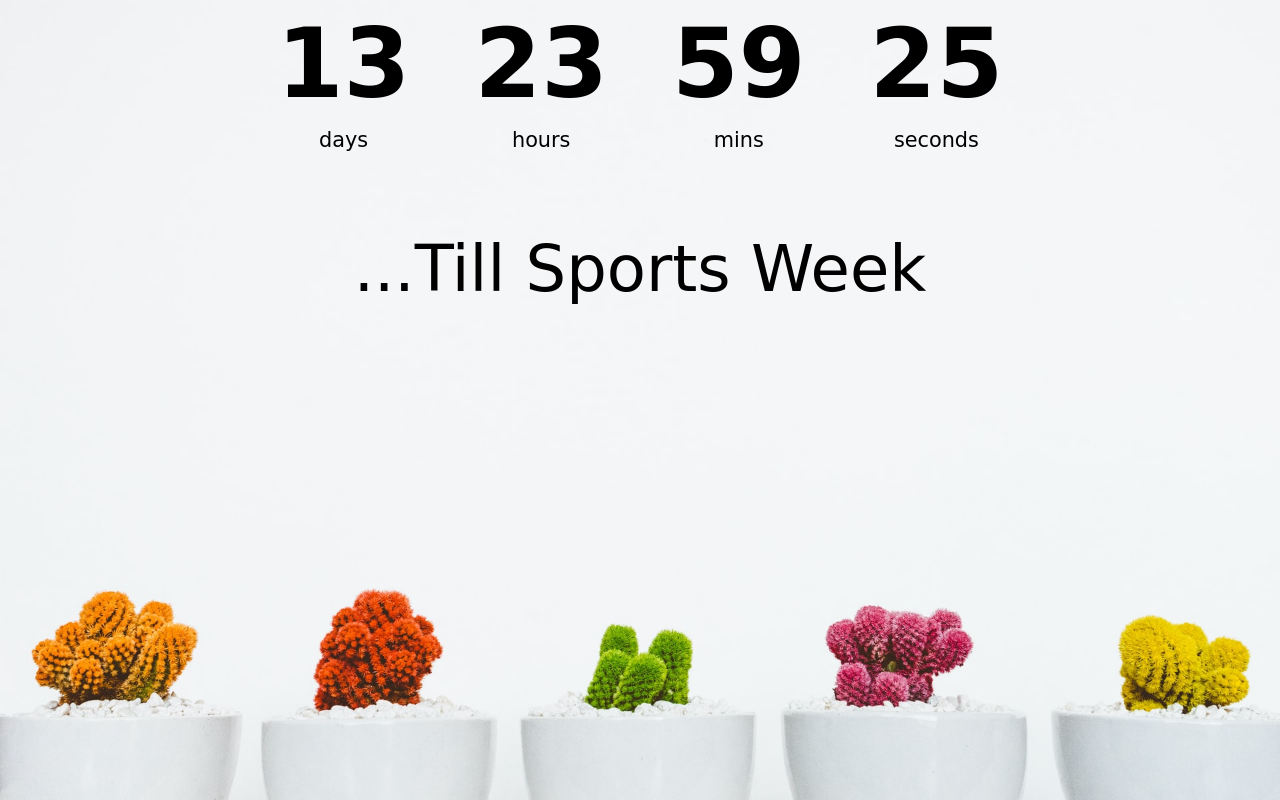
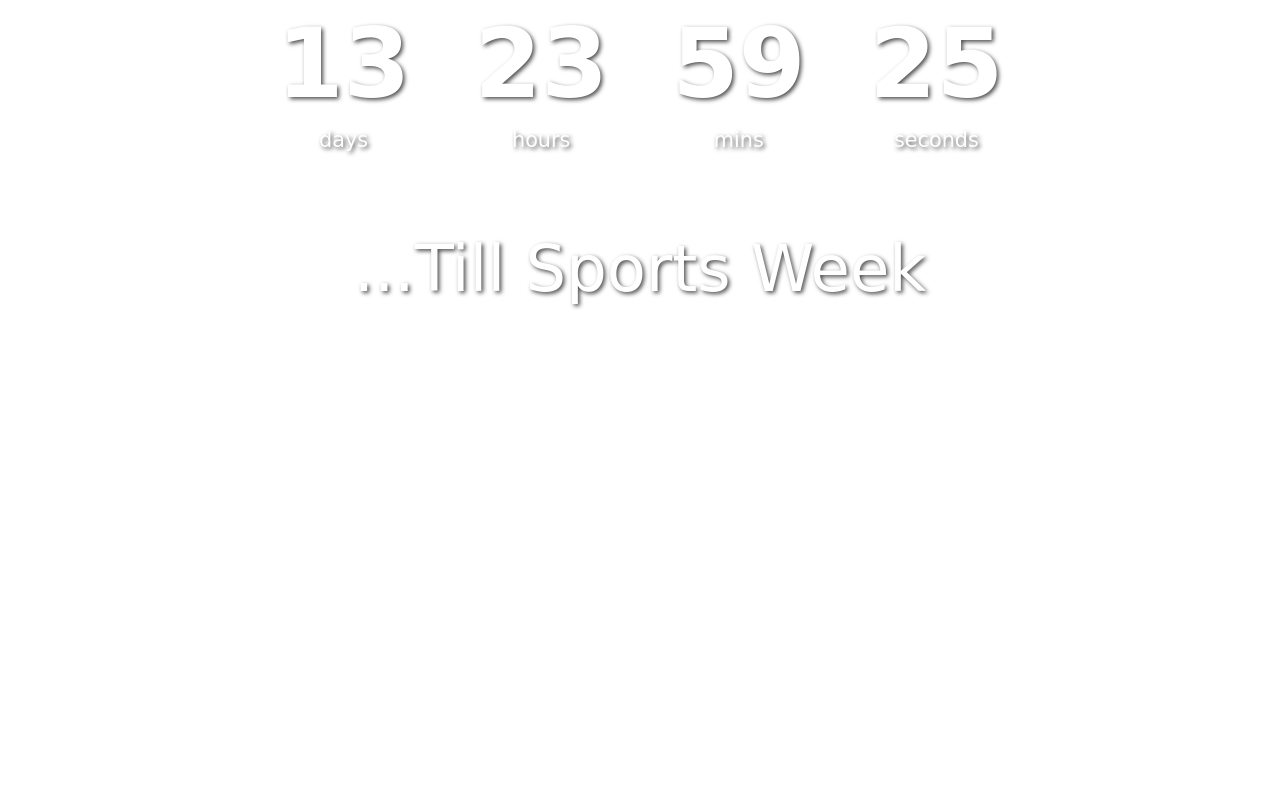
Before and after one commit to Charan00732555/COUNTDOWN, a plain HTML site: page index.html in a window 1280 px wide. Drawn offline with Linux system fonts and the light colour scheme; a web font is replaced by a local one.

Commit message:
Update style.css

```diff
--- a/style.css
+++ b/style.css
@@ -5,21 +5,23 @@
 }
 
 body {
-    background-image: url('./white_bg.jpg');
     background-size: cover;
-    background-position:center center;
+    background-position: center center;
     display: flex;
     flex-direction: column;
     align-items: center;
     min-height: 100vh;
     font-family: 'Potta One', cursive;
     margin: 0;
+    transition: background-image 1s ease-in-out; /* Smooth transition between backgrounds */
 }
 
 h1 {
     font-weight: normal;
     font-size: 4rem;
     margin-top: 5rem;
+    text-shadow: 2px 2px 4px rgba(0, 0, 0, 0.7); /* Makes text more readable */
+    color: white;
 }
 
 .countdown-container {
@@ -34,6 +36,8 @@ h1 {
     font-size: 6rem;
     line-height: 1;
     margin: 1rem 2rem;
+    color: white; /* Ensure text is readable on all backgrounds */
+    text-shadow: 2px 2px 4px rgba(0, 0, 0, 0.7);
 }
 
 .countdown-el {
@@ -42,4 +46,6 @@ h1 {
 
 .countdown-el span {
     font-size: 1.3rem;
+    color: white;
+    text-shadow: 2px 2px 4px rgba(0, 0, 0, 0.7);
 }
```
